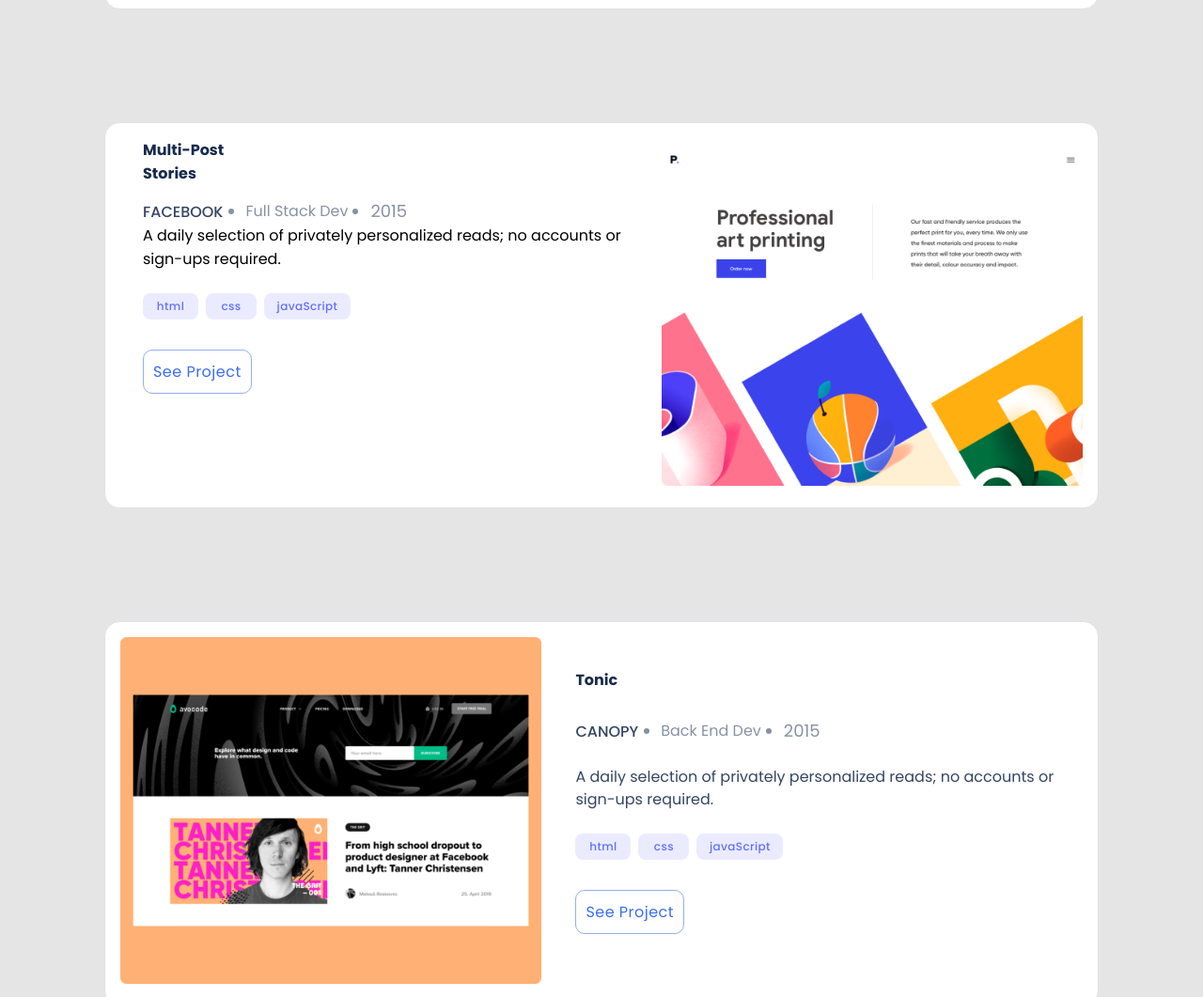
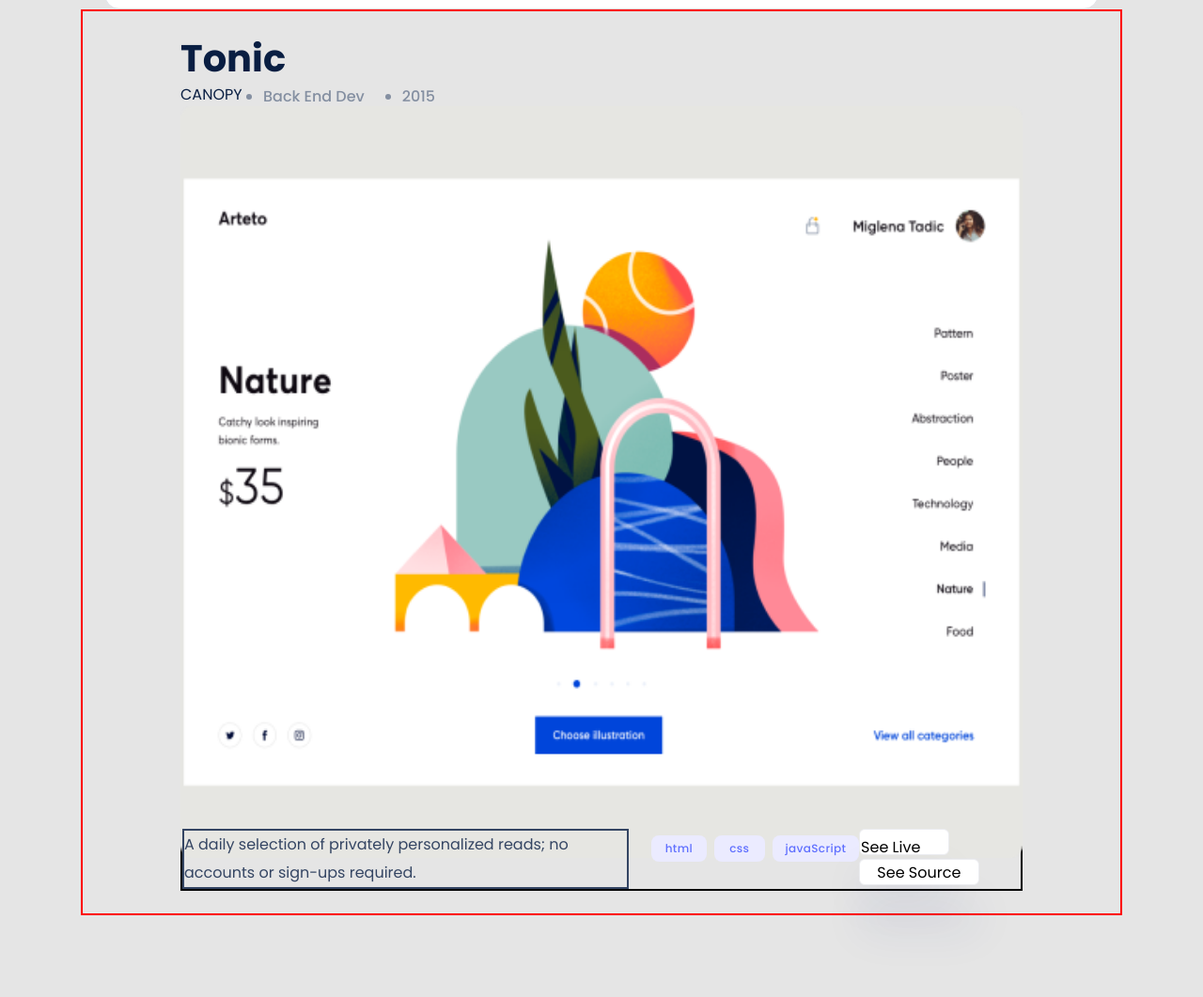
Before and after one commit to hasnatali1947/Portfolio, a website: page index.html in a window 1280 px wide. Shown: the part 1400-2461 px from the top of the page at 94% size. Drawn offline with Linux system fonts and the light colour scheme.

Commit message:
new changes

```diff
--- a/app.js
+++ b/app.js
@@ -2,9 +2,9 @@ const menuLinks = document.getElementById('menuChild');
 const hamburger = document.getElementById('menuIcon');
 const maincontent = document.getElementById('mobmain');
 const logo = document.getElementById('logo');
-const navlinks = document.querySelectorAll('.a');
 const openMenu = document.querySelector('.openMenu');
 const closeMenu = document.querySelector('.closeMenu');
+const navlinks = document.querySelectorAll('.a');
 
 openMenu.addEventListener('click', (() => {
   menuLinks.style.display = 'flex';
--- a/index.html
+++ b/index.html
@@ -552,6 +552,50 @@
             </div>
           </article>
 
+          <article class="modal">
+            <div>
+              <div class="modal-tonic" >
+                <a href="#">
+                  <h1>Tonic</h1>
+                </a>
+              </div>
+              <div class="modal-canopy">
+                <a href="#"><span>CANOPY</span></a>
+                <ul class="back-end-dev-modal">
+                  <li class="back-modal">Back End Dev</li>
+                  <li class="Type2015-modal">2015</li>
+                </ul>
+              </div>
+            <div>
+              <ul class="portfolio-idcard">
+                <li>
+                  <img class="idcard-modal" src="Snapshoot Portfolio.png" alt="card 1" />
+                </li>
+              </ul>
+            </div>
+            <div class="lorem-button-div">
+
+              <p class="lorem">
+                A daily selection of privately personalized reads; no accounts or
+                sign-ups required.
+              </p>
+
+              <div class="language-button-modal">
+                <div class="modal-html">html</div>
+                <div class="modal-css">css</div>
+                <div class="modal-javaScript">javaScript</div>
+              </div>
+              <div>
+                <button type="button" class="SeeLive-button">See Live <img src="Icon-Cancel.svg" alt=""> </button>
+                <button type="button" class="SeeSource-button">See Source</button>
+
+              </div>
+
+            </div>
+
+          </div>
+          </article>
+
           <!-- ////////////artical-2//////////////// -->
 
           <article class="artical-2">
--- a/style.css
+++ b/style.css
@@ -1122,6 +1122,153 @@ main {
     align-items: center;
     border-radius: 0 0 0 150px;
     background-color: white;
+  }
+
+  .modal {
+    border: 2px solid red;
+    width: 70%;
+    padding: 24px 104px;
+  }
+
+  .back-end-dev-modal {
+    display: flex;
+    margin-left: 3vh;
+    opacity: 90%;
+    color: #7a869a;
+    list-style-type: disc;
+    font-weight: 500;
+    font-size: 15px;
+    line-height: 20px;
+  }
+
+  .back-modal {
+    margin-left: 8vh;
+    margin-top: -2.5vh;
+  }
+
+  .Type2015-modal {
+    margin-left: 5vh;
+    margin-top: -2.5vh;
+  }
+
+  .idcard-modal {
+    height: 100vh;
+    width: 100%;
+  }
+
+  .lorem {
+    font-weight: 400;
+    font-size: 16px;
+    line-height: 30px;
+    color: #344563;
+    border: 2px solid;
+    width: 70%;
+  }
+
+  .modal-tonic a {
+    text-decoration: none;
+    color: #091e42;
+  }
+
+  .modal-tonic a h1 {
+    font-weight: 700;
+    font-size: 40px;
+    line-height: 52px;
+  }
+
+  .modal-canopy a {
+    text-decoration: none;
+    color: #091e42;
+  }
+
+  .modal-canopy {
+    flex-direction: row;
+  }
+
+  .lorem-button-div {
+    display: flex;
+    border: 2px solid;
+    margin-top: -5vh;
+  }
+
+  .language-button-modal {
+    display: flex;
+    margin-top: -2.2vh;
+  }
+
+  .modal-html {
+    margin-top: 3vh;
+    margin-left: 3vh;
+    display: flex;
+    flex-direction: row;
+    justify-content: center;
+    align-items: center;
+    padding: 4px 12px;
+    background: #ebebff;
+    border-radius: 8px;
+    width: 35px;
+    height: 20px;
+    color: #6070ff;
+    letter-spacing: 0.03em;
+    font-weight: 500;
+    font-size: 12px;
+    line-height: 16px;
+  }
+
+  .modal-css {
+    margin-top: 3vh;
+    display: flex;
+    flex-direction: row;
+    justify-content: center;
+    align-items: center;
+    padding: 4px 12px;
+    background: #ebebff;
+    border-radius: 8px;
+    width: 30px;
+    height: 20px;
+    color: #6070ff;
+    letter-spacing: 0.03em;
+    font-weight: 500;
+    font-size: 12px;
+    line-height: 16px;
+    margin-left: 1vh;
+  }
+
+  .modal-javaScript {
+    margin-top: 3vh;
+    display: flex;
+    justify-content: center;
+    flex-direction: row;
+    align-items: center;
+    padding: 4px 12px;
+    background: #ebebff;
+    border-radius: 8px;
+    width: 68px;
+    height: 20px;
+    color: #6070ff;
+    letter-spacing: 0.03em;
+    font-weight: 500;
+    font-size: 12px;
+    line-height: 16px;
+    margin-left: 1vh;
+  }
+
+  .SeeLive-button {
+    background: #fff;
+    border: 1px solid #ebecf0;
+    box-shadow: 0 48px 48px rgba(37, 47, 137, 0.08);
+    border-radius: 6px;
+    height: 3.5vh;
+    width: 12vh;
+  }
+
+  .SeeSource-button {
+    background: #fff;
+    border: 1px solid #ebecf0;
+    box-shadow: 0 48px 48px rgba(37, 47, 137, 0.08);
+    border-radius: 6px;
+    height: 3.5vh;
+    width: 16vh;
   }
 
   .desktop-menu {
```
